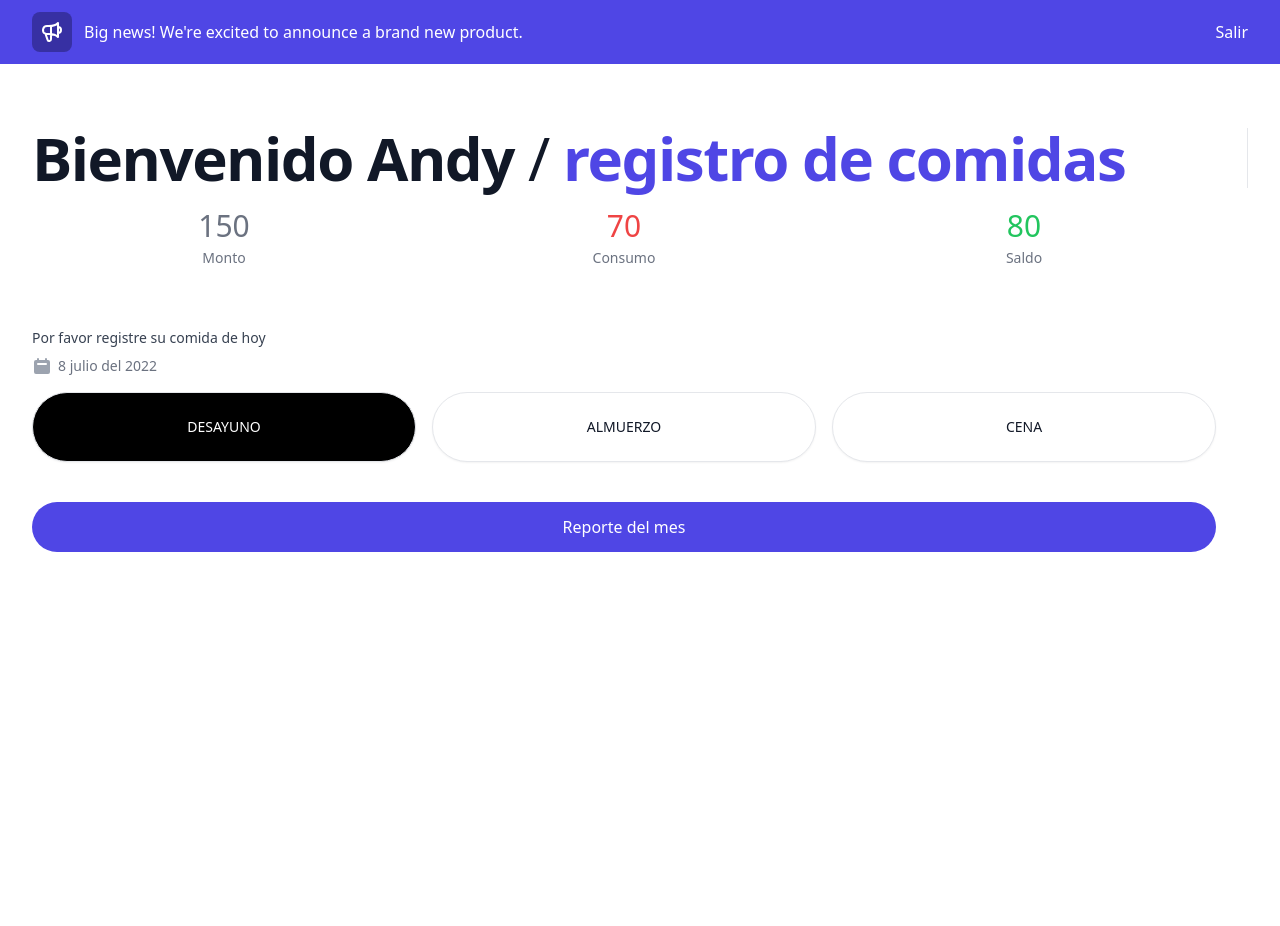
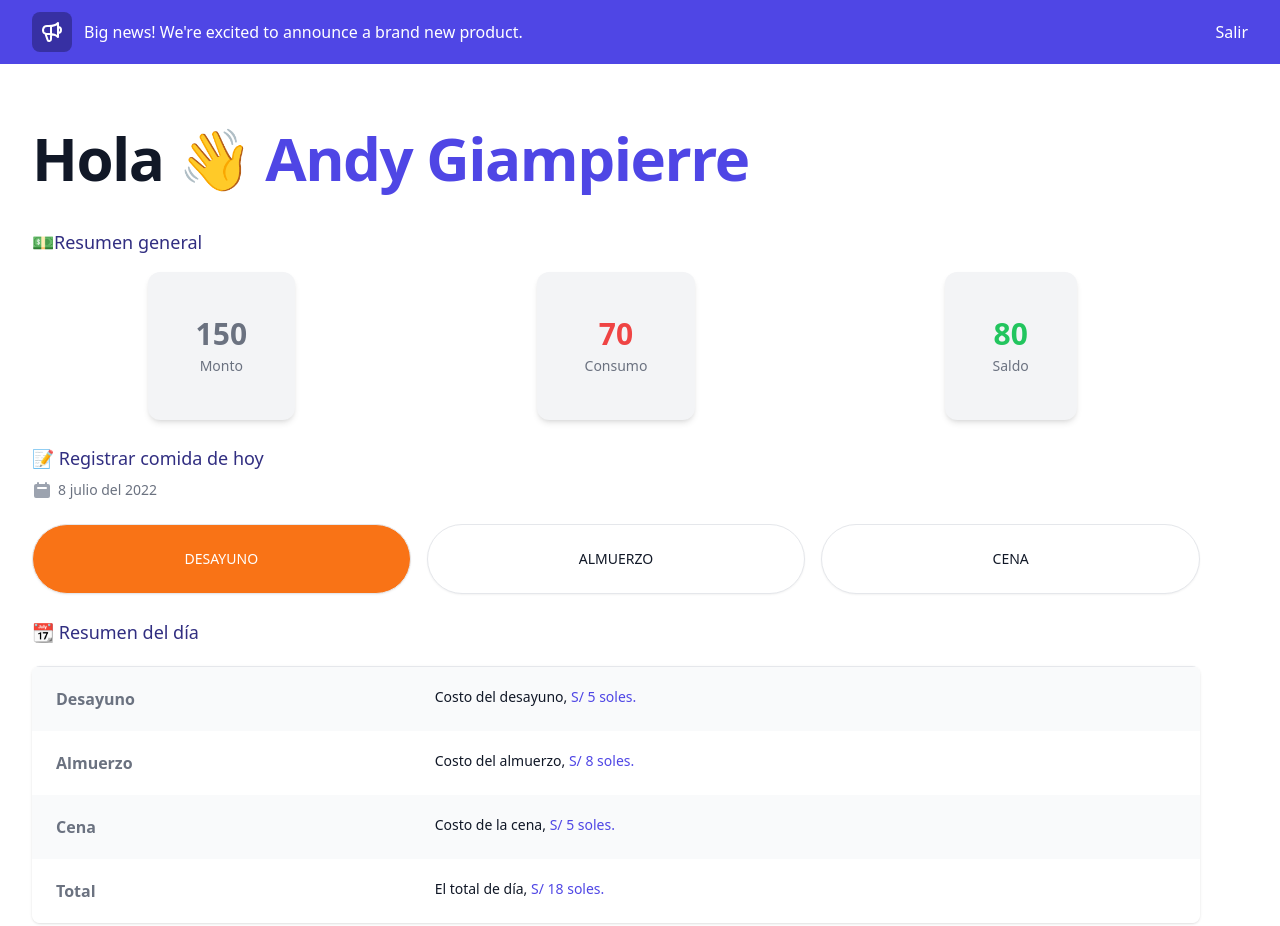
Before and after one commit to andycodev/tailwindcss, a plain HTML site: page index.html in a window 1280 px wide. Before the commit the page ends 800 px from the top, so only its background shows below. Drawn offline with nearby package versions, Linux system fonts and the light colour scheme.

Commit message:
continuando maqueteo

```diff
--- a/index.html
+++ b/index.html
@@ -67,8 +67,8 @@
             <div class="w-0 flex-1 flex items-center">
               <span class="flex p-2 rounded-lg bg-indigo-800">
                 <!-- Heroicon name: outline/speakerphone -->
-                                <svg class="h-6 w-6 text-white" xmlns="http://www.w3.org/2000/svg" fill="none"
-                                    viewBox="0 0 24 24" stroke-width="2" stroke="currentColor" aria-hidden="true">
+                <svg class="h-6 w-6 text-white" xmlns="http://www.w3.org/2000/svg" fill="none" viewBox="0 0 24 24"
+                  stroke-width="2" stroke="currentColor" aria-hidden="true">
                   <path stroke-linecap="round" stroke-linejoin="round"
                     d="M11 5.882V19.24a1.76 1.76 0 01-3.417.592l-2.147-6.15M18 13a3 3 0 100-6M5.436 13.683A4.001 4.001 0 017 6h1.832c4.1 0 7.625-1.234 9.168-3v14c-1.543-1.766-5.067-3-9.168-3H7a3.988 3.988 0 01-1.564-.317z" />
                 </svg>
@@ -97,55 +97,72 @@
       <!-- Product info -->
       <div
         class="max-w-2xl mx-auto pt-10 pb-16 px-4 sm:px-6 lg:max-w-7xl lg:pt-16 lg:pb-24 lg:px-8 lg:grid lg:grid-cols-1 lg:grid-rows-[auto,auto,1fr] lg:gap-x-8">
-                <div class="lg:col-span-2 lg:border-r lg:border-gray-200 lg:pr-8">
-                    <h1 class="text-4xl tracking-tight font-bold text-gray-900 sm:text-5xl md:text-6xl">
-                        <span class="block xl:inline">Bienvenido Andy</span>
-                        <span class="hidden xl:inline font-normal">/</span>
-                        <span class="block text-indigo-600 xl:inline">registro de comidas</span>
+        <div class="lg:col-span-2 lg:border-gray-200 lg:pr-8">
+          <h1 class="text-4xl tracking-tight font-extrabold text-gray-900 sm:text-5xl md:text-6xl">
+            <span class="block xl:inline">Hola 👋</span>
+            <!-- <span class="hidden xl:inline font-normal">/</span> -->
+            <span class="block text-indigo-600 xl:inline">Andy Giampierre</span>
           </h1>
         </div>
 
         <!-- Options -->
-                <div class="mt-5 lg:mt-0 lg:row-span-3">
-                    <div class="grid grid-cols-3 gap-4 sm:grid-cols-3 lg:grid-cols-3 text-center">
-                        <div class="px-4 py-5 sm:px-6">
-                            <p class="text-3xl text-gray-500">150</p>
-                            <p class="mt-1 max-w-2xl text-sm text-gray-500">Monto</p>
+        <div class="mt-5 mr-4 lg:mt-5 lg:row-span-3">
+          <div class="mt-5">
+            <div class="flex items-center justify-between">
+              <h3 class="text-lg text-indigo-900 font-medium">💵Resumen general</h3>
             </div>
-                        <div class="px-4 py-5 sm:px-6">
-                            <p class="text-3xl text-red-500">70</p>
-                            <p class="mt-1 max-w-2xl text-sm text-gray-500">Consumo</p>
+
+            <fieldset class="mt-4">
+              <div class="grid grid-cols-3 gap-4 sm:grid-cols-3 lg:grid-cols-3">
+                <div class="p-6 max-w-sm mx-auto bg-gray-100 rounded-xl shadow-md flex items-center">
+                  <div class="px-4 py-5 text-center sm:px-6">
+                    <p class="text-3xl font-bold text-gray-500">150</p>
+                    <p class="mt-1 max-w-2xl font-medium text-sm text-gray-500">Monto</p>
                   </div>
-                        <div class="px-4 py-5 sm:px-6">
-                            <p class="text-3xl text-green-500">80</p>
-                            <p class="mt-1 max-w-2xl text-sm text-gray-500">Saldo</p>
+                </div>
+                <div class="p-6 max-w-sm mx-auto bg-gray-100 rounded-xl shadow-md flex items-center">
+                  <div class="px-4 py-5 text-center sm:px-6">
+                    <p class="text-3xl font-bold text-red-500">70</p>
+                    <p class="mt-1 max-w-2xl font-medium text-sm text-gray-500">Consumo</p>
+                  </div>
+                </div>
+                <div class="p-6 max-w-sm mx-auto bg-gray-100 rounded-xl shadow-md flex items-center">
+                  <div class="px-4 py-5 text-center sm:px-6">
+                    <p class="text-3xl font-bold text-green-500">80</p>
+                    <p class="mt-1 max-w-2xl font-medium text-sm text-gray-500">Saldo</p>
                   </div>
                 </div>
 
-                    <form class="mt-10">
+              </div>
+            </fieldset>
+          </div>
+
+          <form class="mt-6">
             <!-- Sizes -->
-                        <div class="mt-10">
+            <div class="mt-5">
               <div class="flex items-center justify-between">
-                                <h3 class="text-sm text-gray-700 font-medium">Por favor registre su comida de hoy</h3>
+                <h3 class="text-lg text-indigo-900 font-medium">📝 Registrar comida de hoy</h3>
               </div>
               <div class="flex-1 min-w-0">
                 <div class="mt-1 flex flex-col sm:flex-row sm:flex-wrap sm:mt-0 sm:space-x-6">
                   <div class="mt-2 flex items-center text-sm text-gray-500">
                     <!-- Heroicon name: solid/calendar -->
-                                    <svg class="flex-shrink-0 mr-1.5 h-5 w-5 text-gray-400" xmlns="http://www.w3.org/2000/svg" viewBox="0 0 20 20" fill="currentColor" aria-hidden="true">
-                                      <path fill-rule="evenodd" d="M6 2a1 1 0 00-1 1v1H4a2 2 0 00-2 2v10a2 2 0 002 2h12a2 2 0 002-2V6a2 2 0 00-2-2h-1V3a1 1 0 10-2 0v1H7V3a1 1 0 00-1-1zm0 5a1 1 0 000 2h8a1 1 0 100-2H6z" clip-rule="evenodd" />
+                    <svg class="flex-shrink-0 mr-1.5 h-5 w-5 text-gray-400" xmlns="http://www.w3.org/2000/svg"
+                      viewBox="0 0 20 20" fill="currentColor" aria-hidden="true">
+                      <path fill-rule="evenodd"
+                        d="M6 2a1 1 0 00-1 1v1H4a2 2 0 00-2 2v10a2 2 0 002 2h12a2 2 0 002-2V6a2 2 0 00-2-2h-1V3a1 1 0 10-2 0v1H7V3a1 1 0 00-1-1zm0 5a1 1 0 000 2h8a1 1 0 100-2H6z"
+                        clip-rule="evenodd" />
                     </svg>
                     8 julio del 2022
                   </div>
                 </div>
               </div>
 
-                            <fieldset class="mt-4">
-                                <legend class="sr-only">Choose a size</legend>
-                                <div class="grid grid-cols-3 gap-4 sm:grid-cols-3 lg:grid-cols-3">
+              <fieldset class="mt-6">
+                <div class="grid grid-cols-1 gap-4 sm:grid-cols-3 lg:grid-cols-3">
                   <!-- Active: "ring-2 ring-indigo-500" -->
                   <label
-                                        class="group relative border rounded-full py-3 px-4 flex items-center justify-center text-sm font-medium uppercase hover:bg-gray-50 focus:outline-none sm:flex-1 sm:py-6 bg-black shadow-sm text-white cursor-pointer">
+                    class="group relative border rounded-full py-3 px-4 flex items-center justify-center text-sm font-medium uppercase hover:bg-gray-50 focus:outline-none sm:flex-1 sm:py-6 bg-orange-500 shadow-sm text-white cursor-pointer">
                     <input type="radio" name="size-choice" value="S" class="sr-only"
                       aria-labelledby="size-choice-2-label">
                     <span id="size-choice-2-label"> Desayuno </span>
@@ -154,8 +171,7 @@
                       Active: "border", Not Active: "border-2"
                       Checked: "border-indigo-500", Not Checked: "border-transparent"
                     -->
-                                        <span class="absolute -inset-px rounded-md pointer-events-none"
-                                            aria-hidden="true"></span>
+                    <span class="absolute -inset-px rounded-md pointer-events-none" aria-hidden="true"></span>
                   </label>
 
 
@@ -170,8 +186,7 @@
                       Active: "border", Not Active: "border-2"
                       Checked: "border-indigo-500", Not Checked: "border-transparent"
                     -->
-                                        <span class="absolute -inset-px rounded-md pointer-events-none"
-                                            aria-hidden="true"></span>
+                    <span class="absolute -inset-px rounded-md pointer-events-none" aria-hidden="true"></span>
                   </label>
 
 
@@ -186,8 +201,7 @@
                       Active: "border", Not Active: "border-2"
                       Checked: "border-indigo-500", Not Checked: "border-transparent"
                     -->
-                                        <span class="absolute -inset-px rounded-md pointer-events-none"
-                                            aria-hidden="true"></span>
+                    <span class="absolute -inset-px rounded-md pointer-events-none" aria-hidden="true"></span>
                   </label>
 
                 </div>
@@ -195,10 +209,43 @@
             </div>
 
 
-                        <button type="submit"
+            <!-- <button type="submit"
               class="mt-10 w-full bg-indigo-600 border border-transparent rounded-full py-3 px-8 flex items-center justify-center text-base font-medium text-white hover:bg-indigo-700 focus:outline-none focus:ring-2 focus:ring-offset-2 focus:ring-indigo-500">Reporte
-                            del mes</button>
+              del mes</button> -->
           </form>
+
+          <div class="mt-6">
+            <div class="flex items-center justify-between">
+              <h3 class="text-lg text-indigo-900 font-medium">📆 Resumen del día</h3>
+            </div>
+
+            <!-- This example requires Tailwind CSS v2.0+ -->
+            <div class="bg-white shadow overflow-hidden sm:rounded-lg mt-5">
+              <div class="border-t border-gray-200">
+                <dl>
+                  <div class="bg-gray-50 px-4 py-5 sm:grid sm:grid-cols-3 sm:gap-4 sm:px-6">
+                    <dt class="text-md font-bold text-gray-500">Desayuno</dt>
+                    <dd class="mt-1 text-sm font-medium text-gray-900 sm:mt-0 sm:col-span-2">Costo del desayuno, <span class="text-indigo-600">S/ 5 soles.</span></dd>
+                  </div>
+                  <div class="bg-white px-4 py-5 sm:grid sm:grid-cols-3 sm:gap-4 sm:px-6">
+                    <dt class="text-md font-bold text-gray-500">Almuerzo</dt>
+                    <dd class="mt-1 text-sm font-medium text-gray-900 sm:mt-0 sm:col-span-2">Costo del almuerzo, <span class="text-indigo-600">S/ 8 soles.</span></dd>
+                  </div>
+                  <div class="bg-gray-50 px-4 py-5 sm:grid sm:grid-cols-3 sm:gap-4 sm:px-6">
+                    <dt class="text-md font-bold text-gray-500">Cena</dt>
+                    <dd class="mt-1 text-sm font-medium text-gray-900 sm:mt-0 sm:col-span-2">Costo de la cena, <span class="text-indigo-600">S/ 5 soles.</span></dd>
+                  </div>
+                  <div class="bg-white px-4 py-5 sm:grid sm:grid-cols-3 sm:gap-4 sm:px-6">
+                    <dt class="text-md font-bold text-gray-500">Total</dt>
+                    <dd class="mt-1 text-sm font-medium text-gray-900 sm:mt-0 sm:col-span-2">El total de día, <span class="text-indigo-600">S/ 18 soles.</span></dd>
+                  </div>
+                </dl>
+              </div>
+            </div>
+
+
+
+          </div>
         </div>
 
       </div>
```
Lines whose indentation alone changed are shown as unchanged.
